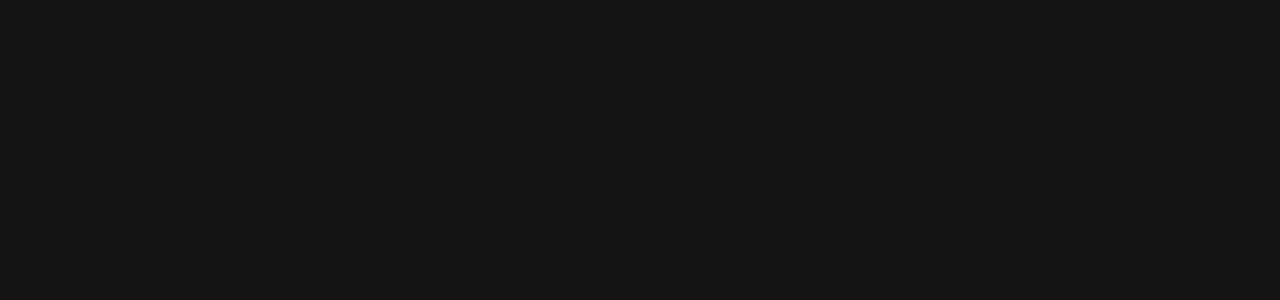
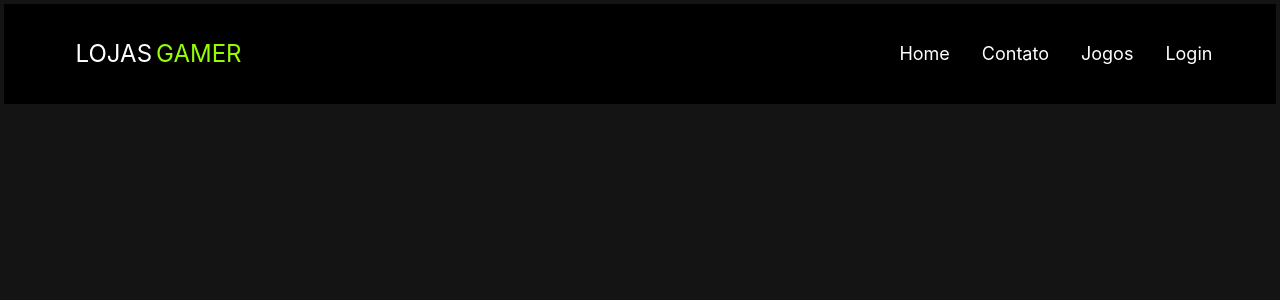
Before and after one commit to EstelaMariano/lojagamer, a React (Vite) app: page / in a window 1280 px wide. Shown: the top 300 px of the page. Built offline with nearby package versions, Linux system fonts and the light colour scheme.

Commit message:
feat: Codificando e Estilizando o header

```diff
--- a/src/components/Header.jsx
+++ b/src/components/Header.jsx
@@ -1,8 +1,26 @@
+import {Link} from 'react-router-dom'
+
 const Header = () => {
   return (
-    <>
-
-    </>
+    <header className="flex justify-between items-center py-6 p-[5%] bg-black ">
+        <h1 className="logo p-2 text-[1.5rem] text-white cursor-pointer trasition-all">LOJAS<span className="text-[#95ff00] p-1">GAMER</span></h1>
+        <nav>
+            <ul className="flex list-none items-center gap-8">
+                <li>
+                    <Link to="/" className="text-white text-lg no-underline hover:text-[#95ff00] hover:underline transition-all">Home</Link>
+                </li>
+                <li>
+                      <Link to="/contato" className="text-white text-lg no-underline hover:text-[#95ff00] hover:underline transition-all">Contato</Link>
+                </li>
+                <li>
+                      <Link to="/jogos" className="text-white text-lg no-underline hover:text-[#95ff00] hover:underline transition-all">Jogos</Link>
+                </li>
+                <li>
+                      <Link to="/login" className="text-white text-lg no-underline hover:text-[#95ff00] hover:underline transition-all">Login</Link>
+                </li>
+            </ul>
+        </nav>
+    </header>
   )
 }
 
--- a/src/css/estilo.css
+++ b/src/css/estilo.css
@@ -0,0 +1,12 @@
+.logo:hover {
+    color: #141414;
+    letter-spacing: 10px;
+    animation: acender 0.5s forwards;
+}
+
+@keyframes acender{
+    to{
+        color:#fff;
+        text-shadow: 0 0 10px #32f323, 0 0 20px #a8dfe1;
+    }
+}
```
